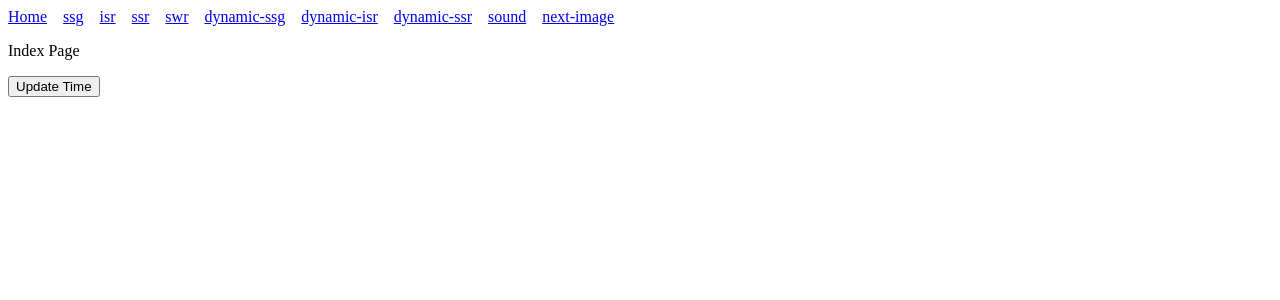
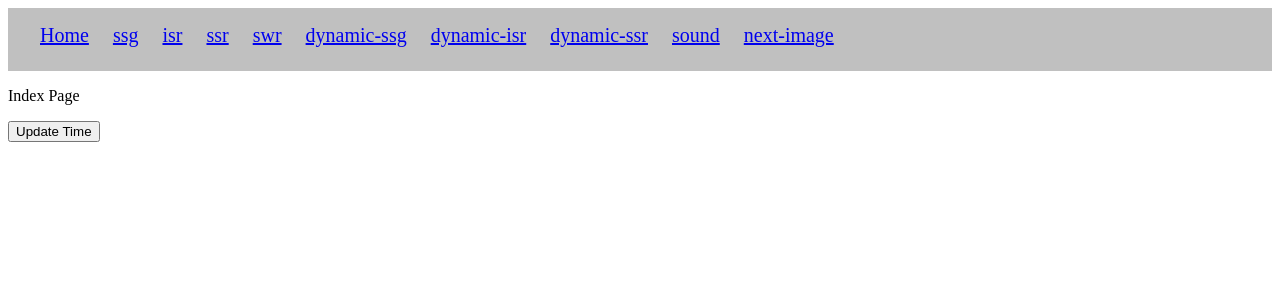
Before and after one commit to gladevise/nextjs-playground, a Next.js app: page / in a window 1280 px wide. Shown: the top 300 px of the page. Built offline with nearby package versions, Linux system fonts and the light colour scheme.

Commit message:
feat: Add style to Header

```diff
--- /dev/null
+++ b/src/components/Header.module.css
@@ -0,0 +1,21 @@
+
+.header {
+  background-color: silver;
+}
+
+.container {
+  display: flex;
+  flex-direction: row;
+  flex-wrap: wrap;
+  gap: 1.5rem;
+
+  list-style: none;
+
+  margin: 0;
+  padding: 1rem 2rem 1.5rem;
+
+}
+
+.item {
+  font-size: 1.25rem;
+}
--- a/src/components/Header.tsx
+++ b/src/components/Header.tsx
@@ -1,25 +1,42 @@
 import Link from 'next/link';
+import style from './Header.module.css';
 
 const Header = () => (
-  <header
-    style={{
-      display: 'flex',
-      gap: '1rem',
-      flexDirection: 'row',
-      alignContent: 'center',
-      alignItems: 'center',
-    }}
-  >
+  <header className={style.header}>
+    <nav className={style.nav}>
+      <ul className={style.container}>
+        <li className={style.item}>
           <Link href="/">Home</Link>
+        </li>
+        <li className={style.item}>
           <Link href="/ssg">ssg</Link>
+        </li>
+        <li className={style.item}>
           <Link href="/isr">isr</Link>
+        </li>
+        <li className={style.item}>
           <Link href="/ssr">ssr</Link>
+        </li>
+        <li className={style.item}>
           <Link href="/swr">swr</Link>
+        </li>
+        <li className={style.item}>
           <Link href="/dynamic-ssg">dynamic-ssg</Link>
+        </li>
+        <li className={style.item}>
           <Link href="/dynamic-isr">dynamic-isr</Link>
+        </li>
+        <li className={style.item}>
           <Link href="/dynamic-ssr">dynamic-ssr</Link>
+        </li>
+        <li className={style.item}>
           <Link href="/sound">sound</Link>
+        </li>
+        <li className={style.item}>
           <Link href="/next-image">next-image</Link>
+        </li>
+      </ul>
+    </nav>
   </header>
 );
 
```
Lines whose indentation alone changed are shown as unchanged.
